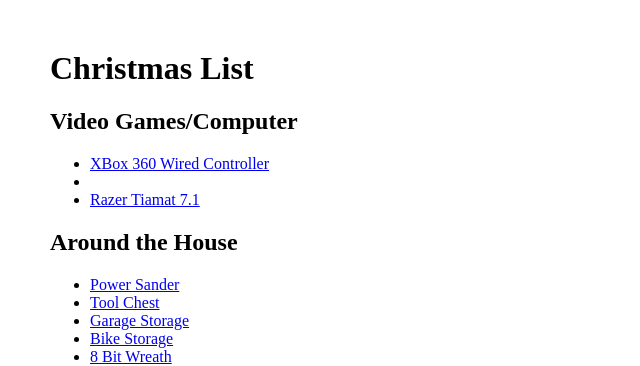
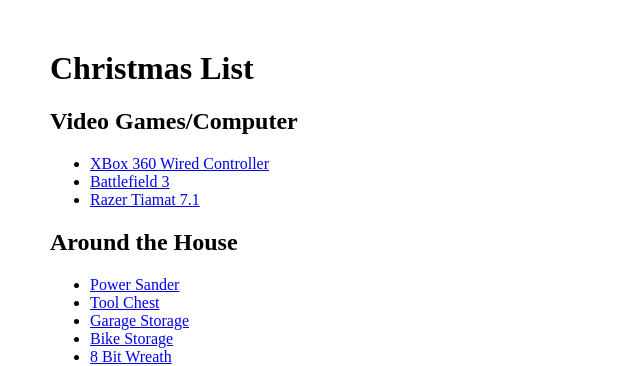
Before and after one commit to Slinkkay/slinkkay.github.com, a Jekyll site: the page built from christmas.markdown, in a window 1280 px wide. Shown: the top 366 px of the page, without its empty margins (0-640 px from the left). Built offline with Jekyll 4.4.1, drawn with Linux system fonts in a browser that asks for light colours.

Commit message:
Reverting back to previous

```diff
--- a/christmas.markdown
+++ b/christmas.markdown
@@ -7,7 +7,7 @@
 
 ## Video Games/Computer
 * [XBox 360 Wired Controller](http://goo.gl/kWEYI)
-* [][Battlefield]
+* [Battlefield 3][Battlefield]
 * [Razer Tiamat 7.1](http://www.razerzone.com/tiamat/en)
 
 ## Around the House
```
